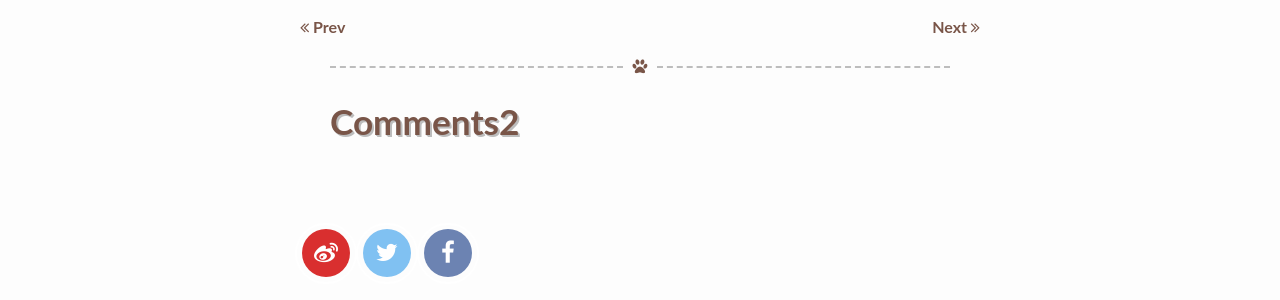
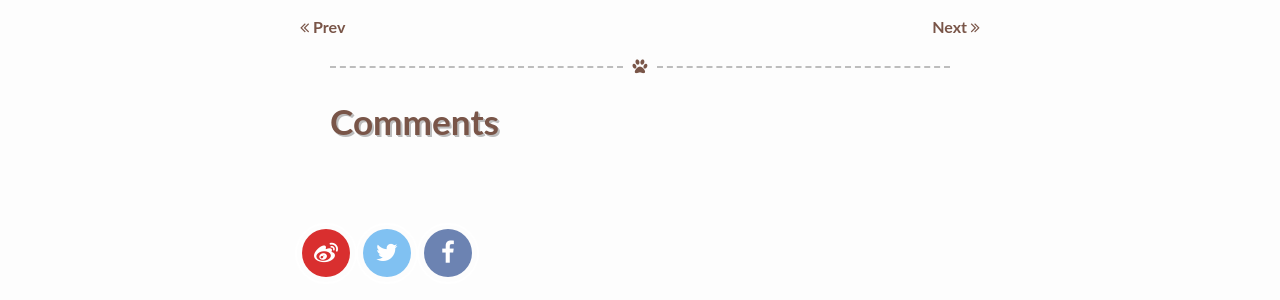
Before and after one commit to new08/new008.github.io, a Jekyll site: the page built from _posts/2017-08-24-use-jekyll.markdown, in a window 1280 px wide. Shown: the part 1427-1727 px from the top of the page. Built offline with Jekyll 4.4.1, drawn with Linux system fonts in a browser that asks for light colours; comment, search, counter and statistics services are not loaded.

Commit message:
修改评论id

```diff
--- a/_includes/comments.html
+++ b/_includes/comments.html
@@ -2,14 +2,14 @@
     <div class="wrapper">
         <div class="line-highlight"><i class="fa fa-paw" aria-hidden="true"></i></div>
 		{% if site.comment %}
-        <h1 class="blue-title">Comments2</h1>
+        <h1 class="blue-title">Comments</h1>
 		{% endif %}
 
 		{% if site.comment.changyan %}
 		<!-- CY BEGIN -->
 		<!--PC和WAP自适应版-->
 
-		<div id="SOHUCS" sid="{ page.title }" ></div>
+		<div id="SOHUCS" sid="{{ page.title }}" ></div>
 		<script type="text/javascript">
             (function(){
                 var appid = 'cytc7Sedf';
```
